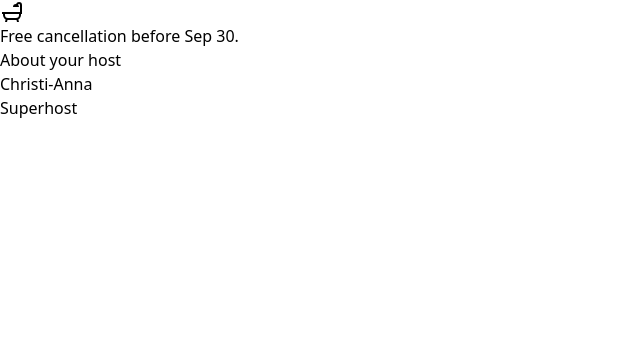
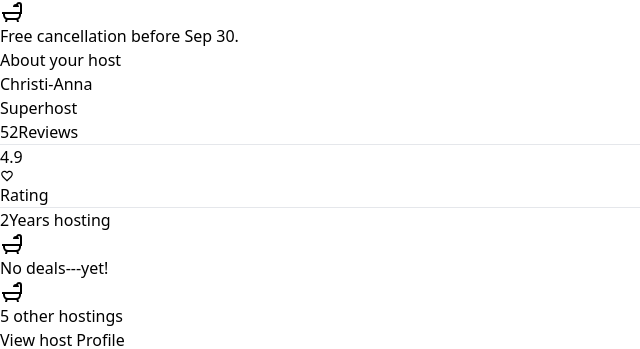
Before and after one commit to Ebubeuzor/Shrbo, a React (Vite) app: page /ListingInfoMain in a window 1280 px wide. Shown: the part 5862-6211 px from the top of the page, without its empty margins (0-640 px from the left). Before the commit the page ends 5982 px from the top, so only its background shows below. Built offline with nearby package versions, Linux system fonts and the light colour scheme.

Commit message:
third commit

```diff
--- a/src/Views/ListingInfo/HostProfilePreview.jsx
+++ b/src/Views/ListingInfo/HostProfilePreview.jsx
@@ -1,6 +1,45 @@
 import React from "react";
 
 const HostProfilePreview=()=>{
+
+
+
+    const host_info = [
+        { id: 1,text:"No deals---yet!"},
+        // { id: 2,text:"Quick to Respond"},
+        { id: 3,text:" 5 other hostings"},
+
+        // it should have a "url" object aswell for Svg images
+        // the host info required here is Max 3 nothing more
+      ];
+
+    const host=host_info.map(
+        info=>(
+            <span key={info.id}  className="flex flex-nowrap content-normal bg-slate-300   flex-row px-4  py-6 gap-4
+            lg:justify-normal  lg:items-center  lg:flex-row   min-h-[82px]
+            rounded-lg border lg:py-2 lg:px-6  "  >
+            <div className="   ">
+                <svg
+                xmlns="http://www.w3.org/2000/svg"
+                viewBox="0 0 24 24"
+                width="24px"
+                height="24px"
+                ><path d="M21,14V15C21,16.91 19.93,18.57 18.35,19.41L19,22H17L16.5,20C16.33,20 16.17,
+                20 16,20H8C7.83,20 7.67,20 7.5,20L7,22H5L5.65,19.41C4.07,18.57 3,16.91 3,15V14H2V12H20V5A1,
+                1 0 0,0 19,4C18.5,4 18.12,4.34 18,4.79C18.63,5.33 19,6.13 19,7H13A3,3 0 0,1 16,4C16.06,4 16.11,
+                4 16.17,4C16.58,2.84 17.69,2 19,2A3,3 0 0,1 22,5V14H21V14M19,14H5V15A3,3 0 0,0 8,18H16A3,3 0 0,0 19,15V14Z" /></svg>
+            </div>
+            <div className="  overflow-hidden text-ellipsis box-border block  ">
+                <div className=" text-base  overflow-clip    font-semibold ">{info.text}</div>
+            </div>
+        </span>
+
+        )
+    );
+
+
+
+
 
     return(
          <div>
@@ -8,12 +47,14 @@ const HostProfilePreview=()=>{
                 <h2 className=" text-2xl font-semibold" >About your host</h2>
 
             </div>
-            <div className=" flex flex-col gap-8 max-w-[380px] box-border bg-slate-400" >
-                <div className=" relative block" >
-                    <div className=" px-8 py-6 gap-6 min-h-[230px] w-full flex font-bold bg-orange-700 rounded-2xl ">
+            <div className=" flex flex-col gap-8 max-w-[380px] box-border " >
+                <div className=" relative block bg-slate-100 rounded " >
+                    <div className=" px-8 py-6 gap-6 min-h-[230px] w-full flex flex-col font-bold  rounded-2xl ">
                         <div className=" flex-grow flex flex-col items-center justify-center gap-2 ">
                             {/* add bg position */}
-                            <div className=" relative box-border block h-[104px] w-[104px] bg-[url('https://a0.muscache.com/im/pictures/user/82130759-fbba-4012-ac60-51d5b0e4801e.jpg?im_w=240')] bg-center rounded-[50%] bg-cover bg-no-repeat   ">
+                            <div className=" relative box-border block h-[90px] w-[90px]
+                            bg-[url('https://a0.muscache.com/im/pictures/user/82130759-fbba-4012-ac60-51d5b0e4801e.jpg?im_w=240')]
+                            bg-center rounded-[50%] bg-cover bg-no-repeat   ">
 
                             </div>
                             <div className=" items-center flex flex-col max-w-[153px] box-border">
@@ -32,9 +73,76 @@ const HostProfilePreview=()=>{
 
                         </div>
 
-                        <div>
+                        <div className=" flex flex-row gap-3 self-center items-center justify-center w-full box-border font-bold " >
+                            <div className=" flex flex-col gap-[2px]  items-center  text-center justify-center text-3xl">
+                                <span className=" flex gap-[2px] items-center  box-border font-bold text-xl">
+                                        52
+                                </span>
+                                <span className=" text-xs font-semibold" >
+                                        Reviews
+                                </span>
+
+                            </div>
+                            <hr className=" mt-8 border-0 border-t-2  block  w-[20px]  text-3xl ">
+                            </hr>
+                            <div className=" flex flex-col gap-[2px]  items-center  justify-center text-3xl">
+                                <span className=" flex gap-[2px] items-center box-border font-bold text-xl">
+                                        <div className=" flex flex-row items-center gap-[2px]">
+                                                4.9
+                                            <svg xmlns="http://www.w3.org/2000/svg"
+                                                    viewBox="0 0 24 24"
+                                                    width="14px"
+                                                    height="14px"
+
+
+                                        >
+                                        <path d="M12.1,18.55L12,18.65L11.89,18.55C7.14,14.24 4,11.39 4,8.5C4,6.5 5.5,
+                                        5 7.5,5C9.04,5 10.54,6 11.07,7.36H12.93C13.46,6 14.96,
+                                        5 16.5,5C18.5,5 20,6.5 20,8.5C20,11.39 16.86,14.24 12.1,18.55M16.5,
+                                        3C14.76,3 13.09,3.81 12,5.08C10.91,3.81 9.24,3 7.5,3C4.42,3 2,
+                                        5.41 2,8.5C2,12.27 5.4,15.36 10.55,20.03L12,21.35L13.45,
+                                        20.03C18.6,15.36 22,12.27 22,8.5C22,5.41 19.58,3 16.5,3Z" />
+                                    </svg>
+                                        </div>
+                                </span>
+                                <span className=" text-xs font-semibold" >
+                                        Rating
+                                </span>
+
+                            </div>
+                            <hr className=" mt-8  border-0 border-t-2  w-[20px]  block  text-3xl ">
+                            </hr>
+                            <div className=" flex flex-col gap-[2px]  items-center text-center justify-center   text-3xl">
+                                <span className=" flex gap-[2px]  items-center box-border font-bold text-xl">
+                                        2
+                                </span>
+                                <span className=" text-xs font-semibold " >
+                                        Years hosting
+                                </span>
+
+                            </div>
+                            {/* <hr className=" m-0 border-0 border-t-2 w-full  block  text-3xl ">
+                            </hr> */}
 
                         </div>
+
+                    </div>
+
+                    {/* Max 3 Main Informations about the host eg  Occupation -- How many hosted properties---- etc  */}
+
+                    <div className="box-border px-7 lg:px-8 py-6 gap-2 flex-col w-full flex ">
+
+                                {host}
+                    </div>
+
+
+
+
+
+                    <div className="block w-full box-border px-7 lg:px-8 py-0 " >
+                        <button className=" w-full text-base font-normal text-white rounded-md border border-solid py-[14px] px-6 bg-[#222222]  ">
+                                View host Profile
+                        </button>
 
                     </div>
 
--- a/src/Views/ListingInfo/HostedBy.jsx
+++ b/src/Views/ListingInfo/HostedBy.jsx
@@ -23,8 +23,8 @@ const HostedBy=()=>{
     const amenities=amenities_info.map(amenity=>(
 
             <li className="flex flex-nowrap content-normal   flex-col p-4  gap-4 justify-between
-                xl:justify-normal xl:items-center  xl:flex-row   min-h-[72px]
-                rounded-xl border xl:py-4 xl:px-6  " key={amenity.id} >
+                lg:justify-normal  lg:items-center  lg:flex-row   min-h-[72px]
+                rounded-xl border lg:py-4 lg:px-6  " key={amenity.id} >
                 <div className="   ">
                     <svg
                     xmlns="http://www.w3.org/2000/svg"
@@ -64,7 +64,7 @@ const HostedBy=()=>{
                     4 16.17,4C16.58,2.84 17.69,2 19,2A3,3 0 0,1 22,5V14H21V14M19,14H5V15A3,3 0 0,0 8,18H16A3,3 0 0,0 19,15V14Z" /></svg>
                 </div>
             <div className=" ml-4 block ">
-                <div className=" text-base font-semibold md:text-lg " >
+                <div className=" text-base font-[500] " >
                     {perk.text}
 
                 </div>
@@ -93,7 +93,7 @@ const HostedBy=()=>{
                     </div>
 
                 </div>
-                <ul className=" grid grid-cols-3  w-full gap-2 overflow-x-scroll list-disc box-border    " >
+                <ul className=" grid grid-cols-3  w-full gap-2 overflow-x-scroll list-disc box-border grid-rows-1   " >
                         {amenities}
                 </ul>
 
--- a/src/Views/ListingInfo/ListingInfoMain.jsx
+++ b/src/Views/ListingInfo/ListingInfoMain.jsx
@@ -7,11 +7,11 @@ const ListingInfoMain=()=>{
 
 
     return(
-        <div className=" px-6 md:px-10 xl:px-20  m-auto justify-center items-center flex flex-wrap flex-col gap-6 lg:gap-10 ">
+        <div className=" px-6 md:px-10 xl:px-20 max-w-7xl  m-auto justify-center items-center flex flex-wrap flex-col gap-6 lg:gap-10 ">
             <ListingPhotos/>
 
             <div className="w-full flex">
-                <div className=" w-full md:w-[58.3333%]" >
+                <div className=" w-full md:w-[58.3333%] relative" >
                      <HostedBy/>
                      <HostProfilePreview/>
                 </div>
--- a/src/Views/ListingInfo/ListingPhotos.jsx
+++ b/src/Views/ListingInfo/ListingPhotos.jsx
@@ -89,7 +89,7 @@ const ListingPhotos=()=>{
 
             </section>
 
-            <div className=" md:flex md:flex-row  relative mt-5 w-full md:h-[360px] xl:h-[400px]  hidden    ">
+            <div className=" md:flex md:flex-row  relative mt-5 w-full md:h-[360px] lg:h-[320px] xl:h-[400px]  hidden    ">
                 <div className=" w-1/2 h-full rounded-l-xl  overflow-hidden bg-black  ">
                         <img className=" h-full w-full " src={room}/>
                 </div>
```
